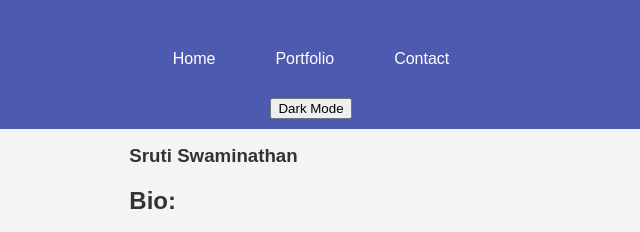
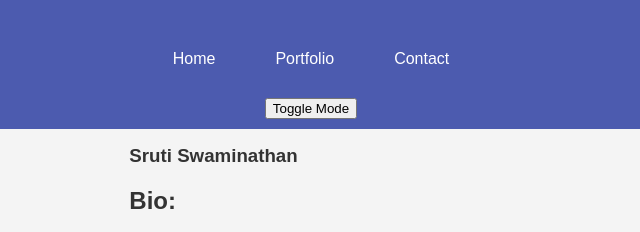
Before and after one commit to sgswamin/my-portfolio-project, a plain HTML site: page index.html in a window 1280 px wide. Shown: the top 232 px of the page, 339-979 px from the left. Drawn offline with Linux system fonts and the light colour scheme.

Commit message:
updated index.html to include the toggle mode button

```diff
--- a/index.html
+++ b/index.html
@@ -14,7 +14,7 @@
             <a href="contact.html">Contact</a>
         </nav>
         <div class="theme-switcher">
-            <button id="theme-toggle">Dark Mode</button>
+            <button id="theme-toggle">Toggle Mode</button>
         </div>
     </header>
 
```
